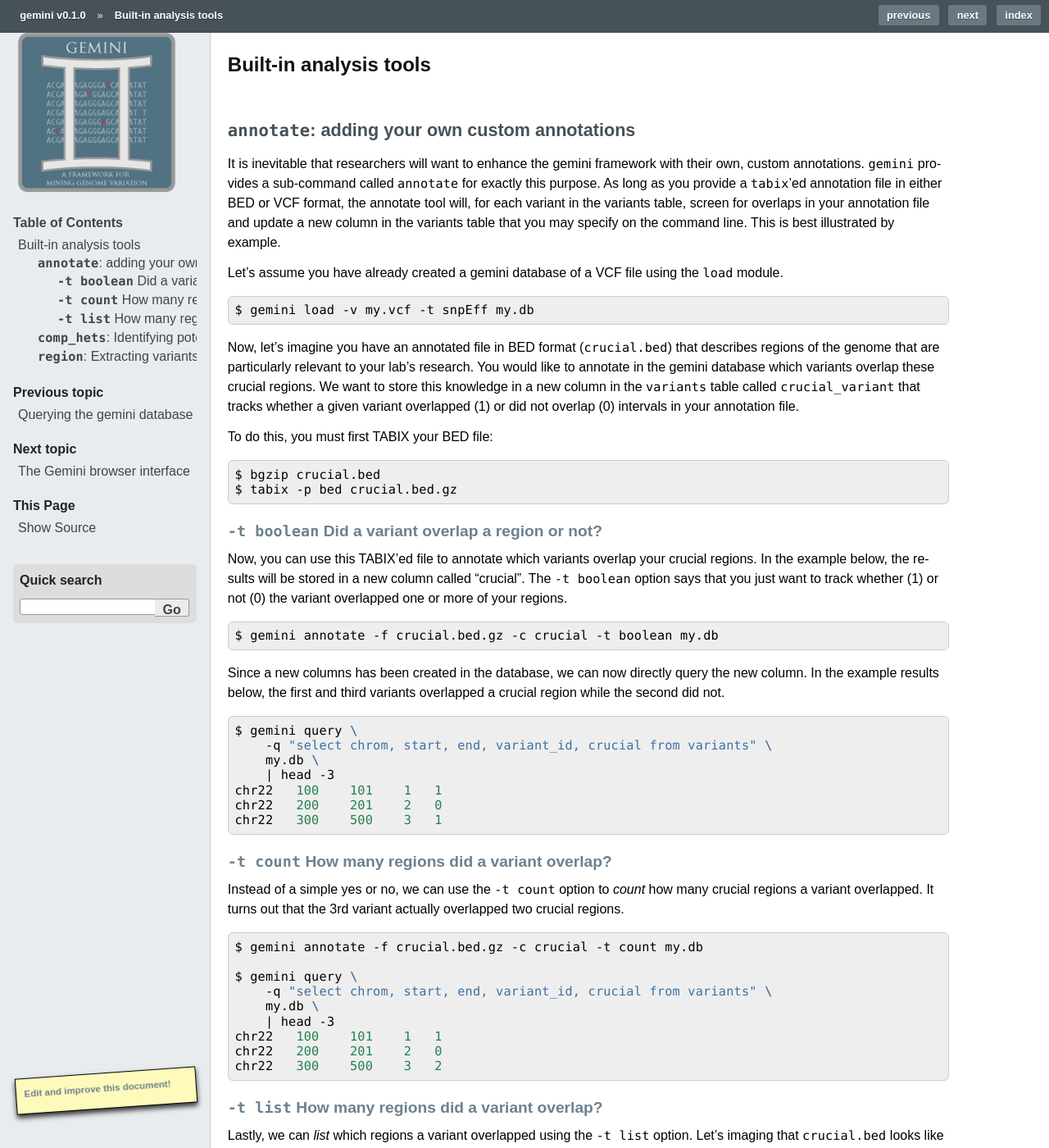
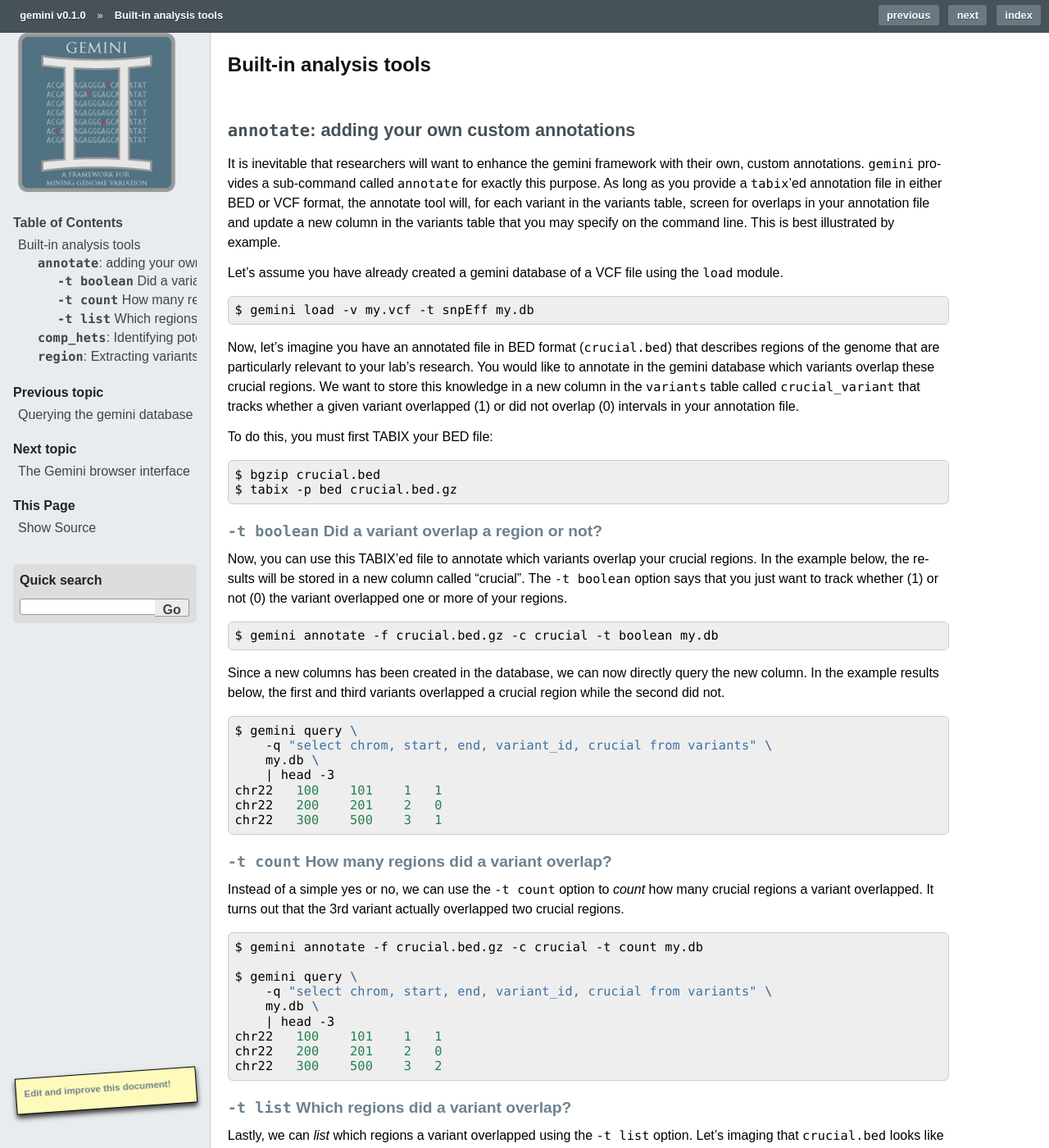
Before and after one commit to arq5x/gemini, a Sphinx documentation site: the page built from docs/content/tools.rst, in a window 1280 px wide and 1400 px high. Shown: the whole window at 82% size. Built offline with Sphinx 7.4.7, drawn with Linux system fonts in a browser that asks for light colours; formulas are drawn with MathJax 3; pages that are not in the unit, such as notebooks, are missing from menus; comment, search, counter and statistics services are not loaded.

Commit message:
[DOCS] typo

```diff
--- a/docs/content/tools.rst
+++ b/docs/content/tools.rst
@@ -84,7 +84,7 @@ variant actually overlapped two crucial regions.
 
 
 -----------------------------------------------------
-``-t list`` How many regions did a variant overlap?
+``-t list`` Which regions did a variant overlap?
 -----------------------------------------------------
 Lastly, we can *list* which regions a variant overlapped using the ``-t list``
 option.  Let's imaging that ``crucial.bed`` looks like this:
```
